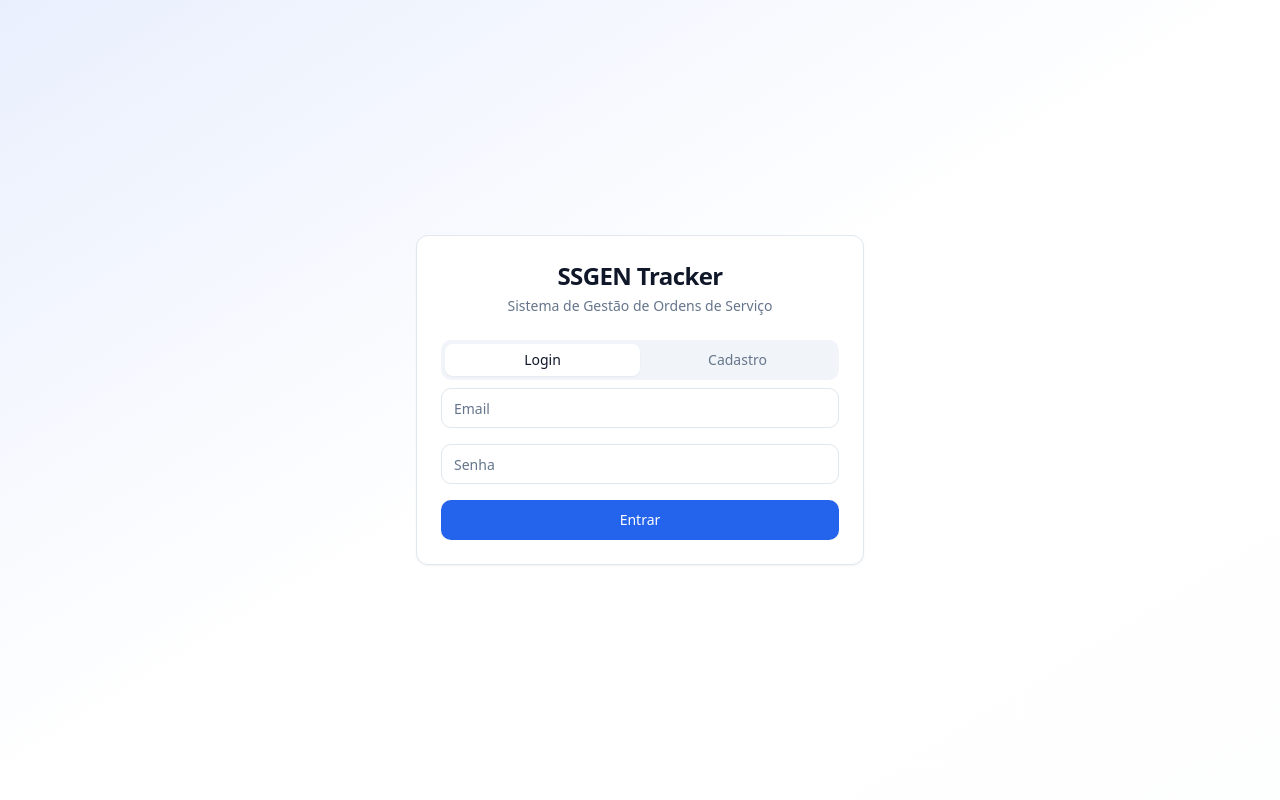
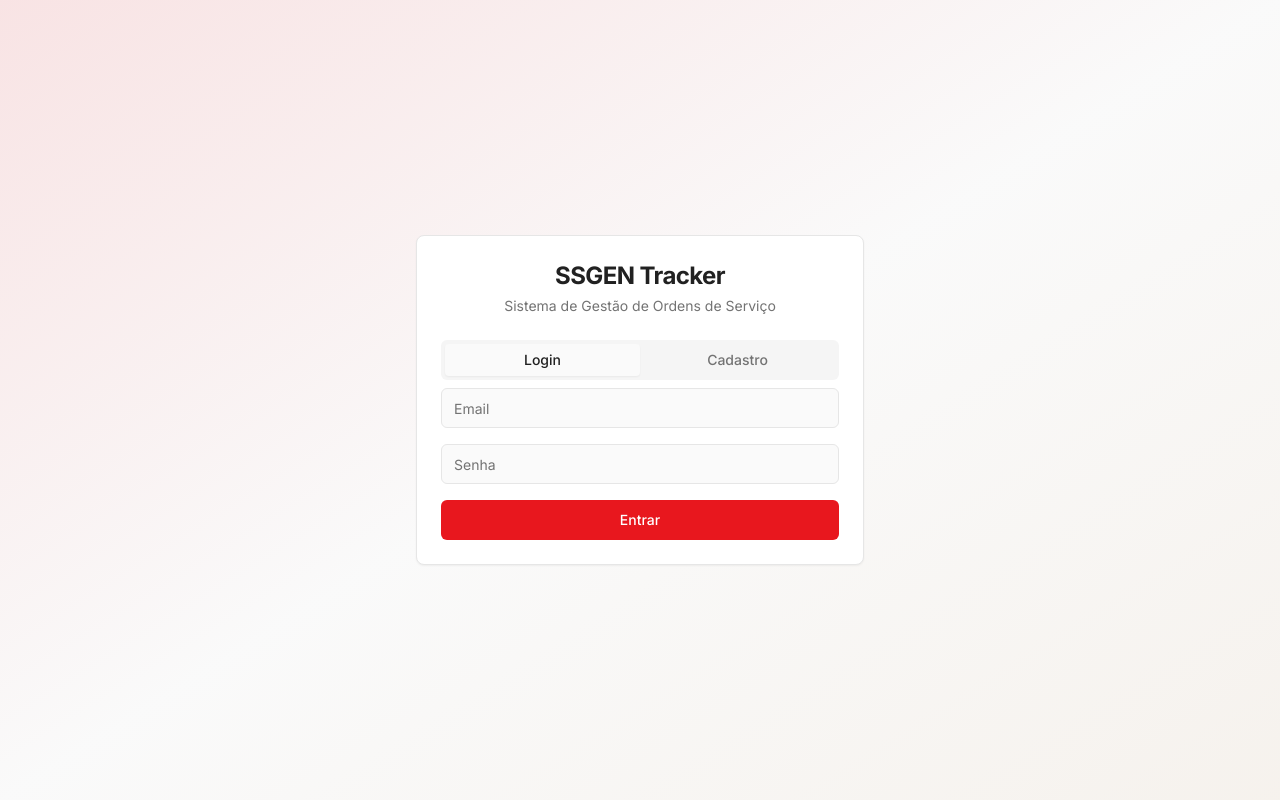
Before and after one commit to selectsiresAI/ssgen-flow-tracker-75703, a React (Vite) app: page /auth in a window 1280 px wide. Built offline with nearby package versions, Linux system fonts and the light colour scheme; the HTML template or start-up script is replaced by a standard one.

Commit message:
Refactor: Update UI layout and branding

```diff
--- a/index.html
+++ b/index.html
@@ -3,12 +3,16 @@
   <head>
     <meta charset="UTF-8" />
     <meta name="viewport" content="width=device-width, initial-scale=1.0" />
-    <title>ssgen-flow-tracker</title>
-    <meta name="description" content="Lovable Generated Project" />
-    <meta name="author" content="Lovable" />
+    <title>SSGEN - Select Sires</title>
+    <meta name="description" content="Sistema de Gestão de Ordens SSGEN Select Sires" />
+    <meta name="author" content="Select Sires" />
 
-    <meta property="og:title" content="ssgen-flow-tracker" />
-    <meta property="og:description" content="Lovable Generated Project" />
+    <link rel="preconnect" href="https://fonts.googleapis.com">
+    <link rel="preconnect" href="https://fonts.gstatic.com" crossorigin>
+    <link href="https://fonts.googleapis.com/css2?family=Inter:wght@300;400;500;600;700;800&display=swap" rel="stylesheet">
+
+    <meta property="og:title" content="SSGEN - Select Sires" />
+    <meta property="og:description" content="Sistema de Gestão de Ordens SSGEN Select Sires" />
     <meta property="og:type" content="website" />
     <meta property="og:image" content="https://lovable.dev/opengraph-image-p98pqg.png" />
 
--- a/src/components/ssgen/pages/CoordenadoresListPage.tsx
+++ b/src/components/ssgen/pages/CoordenadoresListPage.tsx
@@ -23,20 +23,20 @@ const CoordenadoresListPage: React.FC = () => {
 
       <div className="grid gap-4 md:grid-cols-2 lg:grid-cols-3">
         {filtered.map((coord) => (
-          <Card key={coord.id} className="hover:shadow-md transition-shadow">
-            <CardHeader>
-              <CardTitle className="text-lg">{coord.nome}</CardTitle>
+          <Card key={coord.id} className="hover:shadow-lg transition-all hover:border-primary/50 cursor-pointer">
+            <CardHeader className="pb-3">
+              <CardTitle className="text-lg font-semibold">{coord.nome}</CardTitle>
             </CardHeader>
-            <CardContent>
+            <CardContent className="space-y-2">
               {coord.email && (
                 <div className="flex items-center gap-2 text-sm text-muted-foreground">
-                  <Mail className="w-4 h-4" />
+                  <Mail className="w-4 h-4 text-primary" />
                   {coord.email}
                 </div>
               )}
               {coord.ativo && (
-                <div className="mt-2">
-                  <span className="inline-flex items-center rounded-full bg-green-50 px-2 py-1 text-xs font-medium text-green-700">
+                <div className="mt-3">
+                  <span className="inline-flex items-center rounded-full bg-success/10 px-3 py-1 text-xs font-medium text-success border border-success/20">
                     Ativo
                   </span>
                 </div>
--- a/src/components/ssgen/pages/RepresentantesListPage.tsx
+++ b/src/components/ssgen/pages/RepresentantesListPage.tsx
@@ -23,20 +23,20 @@ const RepresentantesListPage: React.FC = () => {
 
       <div className="grid gap-4 md:grid-cols-2 lg:grid-cols-3">
         {filtered.map((rep) => (
-          <Card key={rep.id} className="hover:shadow-md transition-shadow">
-            <CardHeader>
-              <CardTitle className="text-lg">{rep.nome}</CardTitle>
+          <Card key={rep.id} className="hover:shadow-lg transition-all hover:border-primary/50 cursor-pointer">
+            <CardHeader className="pb-3">
+              <CardTitle className="text-lg font-semibold">{rep.nome}</CardTitle>
             </CardHeader>
-            <CardContent>
+            <CardContent className="space-y-2">
               {rep.email && (
                 <div className="flex items-center gap-2 text-sm text-muted-foreground">
-                  <Mail className="w-4 h-4" />
+                  <Mail className="w-4 h-4 text-primary" />
                   {rep.email}
                 </div>
               )}
               {rep.ativo && (
-                <div className="mt-2">
-                  <span className="inline-flex items-center rounded-full bg-green-50 px-2 py-1 text-xs font-medium text-green-700">
+                <div className="mt-3">
+                  <span className="inline-flex items-center rounded-full bg-success/10 px-3 py-1 text-xs font-medium text-success border border-success/20">
                     Ativo
                   </span>
                 </div>
--- a/src/components/ssgen/shared/HeaderBar.tsx
+++ b/src/components/ssgen/shared/HeaderBar.tsx
@@ -11,19 +11,19 @@ interface HeaderBarProps {
 }
 
 export const HeaderBar: React.FC<HeaderBarProps> = ({ title, query, setQuery, children }) => (
-  <div className="flex flex-col md:flex-row md:items-center md:justify-between gap-3">
-    <h1 className="text-2xl font-semibold">{title}</h1>
+  <div className="flex flex-col md:flex-row md:items-center md:justify-between gap-4 mb-6">
+    <h1 className="text-3xl font-bold text-foreground">{title}</h1>
     <div className="flex items-center gap-2">
       <div className="relative">
         <Search className="w-4 h-4 absolute left-3 top-1/2 -translate-y-1/2 text-muted-foreground" />
         <Input
-          className="pl-9 w-[260px]"
+          className="pl-9 w-[260px] border-border focus:ring-primary"
           placeholder="Buscar por OS_SSGEN, CLIENTE, REP, COORD"
           value={query}
           onChange={(e) => setQuery(e.target.value)}
         />
       </div>
-      <Button variant="outline" className="gap-2">
+      <Button variant="outline" className="gap-2 hover:bg-primary hover:text-primary-foreground transition-colors">
         <Filter className="w-4 h-4" />
         Filtros
       </Button>
--- a/src/components/ssgen/shared/KpiCard.tsx
+++ b/src/components/ssgen/shared/KpiCard.tsx
@@ -9,14 +9,14 @@ interface KpiProps {
 }
 
 export const Kpi: React.FC<KpiProps> = ({ title, value, subtitle, icon }) => (
-  <Card className="rounded-xl shadow-sm">
+  <Card className="rounded-lg shadow-md border-l-4 border-l-primary hover:shadow-lg transition-shadow">
     <CardHeader className="flex flex-row items-center justify-between pb-2">
-      <CardTitle className="text-sm font-medium text-muted-foreground">{title}</CardTitle>
-      {icon && <div className="text-muted-foreground">{icon}</div>}
+      <CardTitle className="text-sm font-medium text-muted-foreground uppercase tracking-wide">{title}</CardTitle>
+      {icon && <div className="text-primary">{icon}</div>}
     </CardHeader>
     <CardContent>
-      <div className="text-3xl font-bold">{value}</div>
-      {subtitle && <p className="text-xs text-muted-foreground mt-1">{subtitle}</p>}
+      <div className="text-3xl font-bold text-foreground">{value}</div>
+      {subtitle && <p className="text-xs text-muted-foreground mt-2">{subtitle}</p>}
     </CardContent>
   </Card>
 );
--- a/src/index.css
+++ b/src/index.css
@@ -8,68 +8,68 @@ All colors MUST be HSL.
 
 @layer base {
   :root {
-    --background: 0 0% 100%;
-    --foreground: 222 47% 11%;
+    --background: 0 0% 98%;
+    --foreground: 0 0% 13%;
     --card: 0 0% 100%;
-    --card-foreground: 222 47% 11%;
+    --card-foreground: 0 0% 13%;
     --popover: 0 0% 100%;
-    --popover-foreground: 222 47% 11%;
-    --primary: 221 83% 53%;
+    --popover-foreground: 0 0% 13%;
+    --primary: 358 82% 50%;
     --primary-foreground: 0 0% 100%;
-    --secondary: 210 40% 96%;
-    --secondary-foreground: 222 47% 11%;
-    --muted: 210 40% 96%;
-    --muted-foreground: 215 16% 47%;
-    --accent: 210 40% 96%;
-    --accent-foreground: 222 47% 11%;
+    --secondary: 33 48% 64%;
+    --secondary-foreground: 0 0% 13%;
+    --muted: 0 0% 96%;
+    --muted-foreground: 0 0% 45%;
+    --accent: 33 48% 64%;
+    --accent-foreground: 0 0% 13%;
     --destructive: 0 84% 60%;
     --destructive-foreground: 0 0% 98%;
-    --border: 214 32% 91%;
-    --input: 214 32% 91%;
-    --ring: 221 83% 53%;
-    --radius: 0.75rem;
+    --border: 0 0% 90%;
+    --input: 0 0% 90%;
+    --ring: 358 82% 50%;
+    --radius: 0.5rem;
     --success: 142 71% 45%;
     --warning: 38 92% 50%;
-    --sidebar-background: 0 0% 98%;
-    --sidebar-foreground: 240 5.3% 26.1%;
-    --sidebar-primary: 240 5.9% 10%;
-    --sidebar-primary-foreground: 0 0% 98%;
-    --sidebar-accent: 240 4.8% 95.9%;
-    --sidebar-accent-foreground: 240 5.9% 10%;
-    --sidebar-border: 220 13% 91%;
-    --sidebar-ring: 217.2 91.2% 59.8%;
+    --sidebar-background: 0 0% 13%;
+    --sidebar-foreground: 0 0% 98%;
+    --sidebar-primary: 358 82% 50%;
+    --sidebar-primary-foreground: 0 0% 100%;
+    --sidebar-accent: 0 0% 20%;
+    --sidebar-accent-foreground: 0 0% 98%;
+    --sidebar-border: 0 0% 20%;
+    --sidebar-ring: 358 82% 50%;
   }
 
   .dark {
-    --background: 222 47% 11%;
-    --foreground: 210 40% 98%;
-    --card: 222 47% 11%;
-    --card-foreground: 210 40% 98%;
-    --popover: 222 47% 11%;
-    --popover-foreground: 210 40% 98%;
-    --primary: 221 83% 53%;
+    --background: 0 0% 13%;
+    --foreground: 0 0% 98%;
+    --card: 0 0% 18%;
+    --card-foreground: 0 0% 98%;
+    --popover: 0 0% 18%;
+    --popover-foreground: 0 0% 98%;
+    --primary: 358 82% 50%;
     --primary-foreground: 0 0% 100%;
-    --secondary: 217 33% 17%;
-    --secondary-foreground: 210 40% 98%;
-    --muted: 217 33% 17%;
-    --muted-foreground: 215 20% 65%;
-    --accent: 217 33% 17%;
-    --accent-foreground: 210 40% 98%;
-    --destructive: 0 63% 31%;
-    --destructive-foreground: 210 40% 98%;
-    --border: 217 33% 17%;
-    --input: 217 33% 17%;
-    --ring: 221 83% 53%;
+    --secondary: 33 48% 64%;
+    --secondary-foreground: 0 0% 13%;
+    --muted: 0 0% 25%;
+    --muted-foreground: 0 0% 65%;
+    --accent: 33 48% 64%;
+    --accent-foreground: 0 0% 13%;
+    --destructive: 0 72% 51%;
+    --destructive-foreground: 0 0% 98%;
+    --border: 0 0% 25%;
+    --input: 0 0% 25%;
+    --ring: 358 82% 50%;
     --success: 142 71% 45%;
     --warning: 38 92% 50%;
-    --sidebar-background: 240 5.9% 10%;
-    --sidebar-foreground: 240 4.8% 95.9%;
-    --sidebar-primary: 224.3 76.3% 48%;
+    --sidebar-background: 0 0% 10%;
+    --sidebar-foreground: 0 0% 98%;
+    --sidebar-primary: 358 82% 50%;
     --sidebar-primary-foreground: 0 0% 100%;
-    --sidebar-accent: 240 3.7% 15.9%;
-    --sidebar-accent-foreground: 240 4.8% 95.9%;
-    --sidebar-border: 240 3.7% 15.9%;
-    --sidebar-ring: 217.2 91.2% 59.8%;
+    --sidebar-accent: 0 0% 18%;
+    --sidebar-accent-foreground: 0 0% 98%;
+    --sidebar-border: 0 0% 18%;
+    --sidebar-ring: 358 82% 50%;
   }
 }
 
@@ -79,6 +79,10 @@ All colors MUST be HSL.
   }
 
   body {
-    @apply bg-background text-foreground;
+    @apply bg-background text-foreground font-sans antialiased;
+  }
+
+  h1, h2, h3, h4, h5, h6 {
+    @apply font-semibold tracking-tight;
   }
 }
--- a/tailwind.config.ts
+++ b/tailwind.config.ts
@@ -64,6 +64,9 @@ export default {
           ring: "hsl(var(--sidebar-ring))",
         },
       },
+      fontFamily: {
+        sans: ['Inter', 'ui-sans-serif', 'system-ui', 'sans-serif'],
+      },
       borderRadius: {
         lg: "var(--radius)",
         md: "calc(var(--radius) - 2px)",
```
Also changed, not shown: src/components/ssgen/Sidebar.tsx (+19 -7 lines), src/assets/select-sires-logo.png (added), src/assets/ssgen-logo.png (added).
